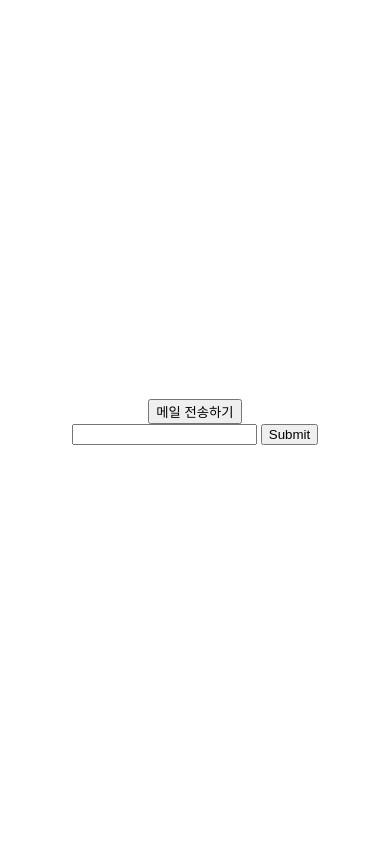
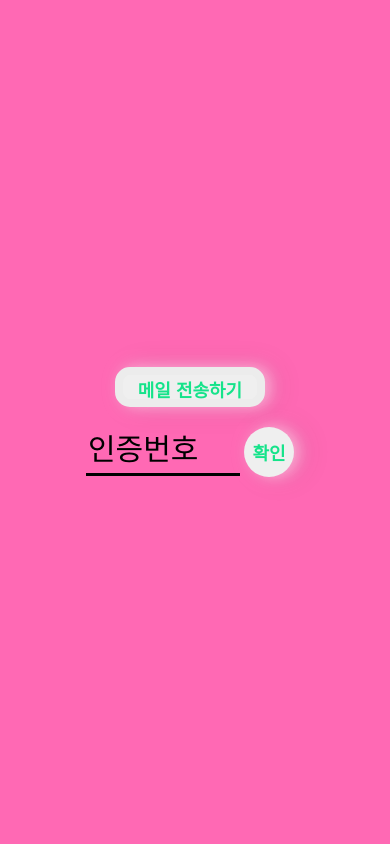
Before and after one commit to jiho3894/Smart-Camera, a Flask app: page / in a window 390 px wide. Run offline with Flask 2, Linux system fonts and the light colour scheme; some libraries are stand-ins or nearby versions.

Commit message:
Add files via upload

```diff
--- a/templates/index.html
+++ b/templates/index.html
@@ -11,6 +11,87 @@
   body {
     padding: 0;
     margin: 0;
+    background-color: hotpink;
+  }
+
+  .container{
+  width: 100%;
+  height: 100vh;
+  display: flex;
+  justify-content: center;
+	text-align: center;
+  align-items: center;
+	background-color: hotpink;
+}
+
+  .box{
+    height: 200px;
+    width: 33.3%;
+    transition: all 0.2s ease;
+  }
+
+  /* MEDIA QUERIES */
+  @media (max-width: 700px){
+    .box{
+      width: 50%;
+    }
+  }
+
+  .loader4{
+    position: relative;
+    width: 150px;
+    height: 20px;
+    top: 45%;
+    top: -webkit-calc(50% - 10px);
+    top: calc(50% - 10px);
+    left: 25%;
+    left: -webkit-calc(50% - 75px);
+    left: calc(50% - 75px);
+    background-color: rgba(255,255,255,0.2);
+  }
+
+  .loader4:before{
+    content: "";
+    position: absolute;
+    background-color: #fff;
+    top: 0px;
+    left: 0px;
+    height: 20px;
+    width: 0px;
+    z-index: 0;
+    opacity: 1;
+    -webkit-transform-origin:  100% 0%;
+        transform-origin:  100% 0% ;
+    -webkit-animation: loader4 5s ease-in-out ;
+        animation: loader4 5s ease-in-out ;
+  }
+
+  .loader4:after{
+    content: "로딩중 ...";
+    color: #fff;
+    font-family:  Lato,"Helvetica Neue" ;
+    font-weight: 200;
+    font-size: 16px;
+    position: absolute;
+    width: 100%;
+    height: 20px;
+    line-height: 20px;
+    left: 0;
+    top: 0;
+  }
+
+  @-webkit-keyframes loader4{
+      0%{width: 0px;}
+      70%{width: 100%; opacity: 1;}
+      90%{opacity: 0; width: 100%;}
+      100%{opacity: 0;width: 0px;}
+  }
+
+  @keyframes loader4{
+      0%{width: 0px;}
+      70%{width: 100%; opacity: 1;}
+      90%{opacity: 0; width: 100%;}
+      100%{opacity: 0;width: 0px;}
   }
 
   #clock{
@@ -26,22 +107,99 @@
   #auth {
     width: 100%;
     height: 100%;
-    position: absolute;
+    position: fixed;
     display: flex;
     flex-direction: column;
     align-items: center;
     justify-content: center;
   }
+
+  #button {
+    height: 40px;
+    width: 150px;
+    box-shadow:
+      5px 0 15px rgba(255, 255, 255, 0.5),
+      10px 0 30px rgba(70, 70, 70, 0.12);
+    border: 8px solid #ececec;
+    border-radius: 15px;
+    outline: none;
+    display: flex;
+    align-items: center;
+    justify-content: center;
+    margin: 10px 10px 10px auto;
+    font-size: 18px;
+    font-weight: 600;
+    color: #15e38a;
+    cursor: pointer;
+  }
+
+  #button:hover{
+  box-shadow:
+  10px 0 15px rgba(255, 255, 255, 0.5),
+  10px 10px 15px rgba(70, 70, 70, 0.12),
+  inset 10px 10px 15px rgba(255, 255, 255, 0.5),
+  inset 10px 10px 15px rgba(70, 70, 70, 0.12);
+  color: aqua
+  }
+
+
+  #numberText {
+    width: 150px;
+    height: 50px;
+    border-top: none;
+    border-left: none;
+    border-right: none;
+    border-bottom: 3px solid black;
+    background: transparent;
+    font-size: 30px;
+    outline: none;
+  }
+
+  #numberText2{
+    width: 50px;
+    height: 50px;
+    border-radius: 100%;
+    border-top: none;
+    border-left: none;
+    border-right: none;
+    border: 0;
+    box-shadow:
+      5px 0 15px rgba(255, 255, 255, 0.5),
+      10px 0 30px rgba(70, 70, 70, 0.12);
+    outline: none;
+    margin: 10px 10px 10px auto;
+    font-size: 18px;
+    font-weight: 600;
+    color: #15e38a;
+    cursor: pointer;
+  }
+
+  #numberText2:hover{
+    box-shadow:
+    10px 0 15px rgba(255, 255, 255, 0.5),
+    10px 10px 15px rgba(70, 70, 70, 0.12),
+    inset 10px 10px 15px rgba(255, 255, 255, 0.5),
+    inset 10px 10px 15px rgba(70, 70, 70, 0.12);
+    color: aqua
+  }
 </style>
   <body>
     <header>
+      <!--로딩창-->
+      <div class="container">
+        <div class="box">
+          <div class="loader4"></div>
+        </div>
+      </div>
       <!--현재 시간-->
-      <div id="clock">
-        <h1>2021. 00. 00. 오전 00:00:00</h1>
-        <h2>실시간 감시중</h2>
+      <div class="setCamera">
+        <div id="clock">
+          <h1>2021. 00. 00. 오전 00:00:00</h1>
+          <h2>실시간 감시중</h2>
+        </div>
+        <!-- 파이카메라 ( 이메일 인증 성공 시 확인 가능)-->
+        <img id="camera" src="{{ url_for('video_feed') }}">
       </div>
-      <!-- 파이카메라 ( 이메일 인증 성공 시 확인 가능)-->
-      <img id="camera" src="{{ url_for('video_feed') }}">
 
       <!--EmailJs 이메일 인증 보내기-->
       <div id="auth">
@@ -54,8 +212,8 @@
         <!--이메일로 도착한 번호와 동일하게 입력하였을때
         로그인 성공 파이카메라 확인가능-->
         <form id="sameNumber">
-          <input type="text" id="numberText">
-          <input type="submit"></input>
+          <input type="text" id="numberText" value="인증번호">
+          <input type="submit" id="numberText2" value="확인"></input>
         </form>
       </div>
     </header>
@@ -64,10 +222,22 @@
       emailjs.init('user_ctcoI2yDQRGZUR9S0APhl')
     </script>
     <!-- 실시간 시간 표시 JS-->
+    <!-- Style.js -->
     <script>
       const clockEvent = document.querySelector("#clock");
       const clockTitle = clockEvent.querySelector("h1");
       const camera = document.getElementById('camera');
+      const loading = document.querySelector('.container');
+      const sameNumber = document.getElementById('sameNumber');
+      const numberText = document.getElementById('numberText');
+
+      sameNumber.addEventListener('click', () => {
+        numberText.value = "";
+      })
+
+      setTimeout(() => {
+        loading.style.display = 'none';
+      }, 1);
 
       clockEvent.style.display = 'none';
       camera.style.display = 'none';
```
